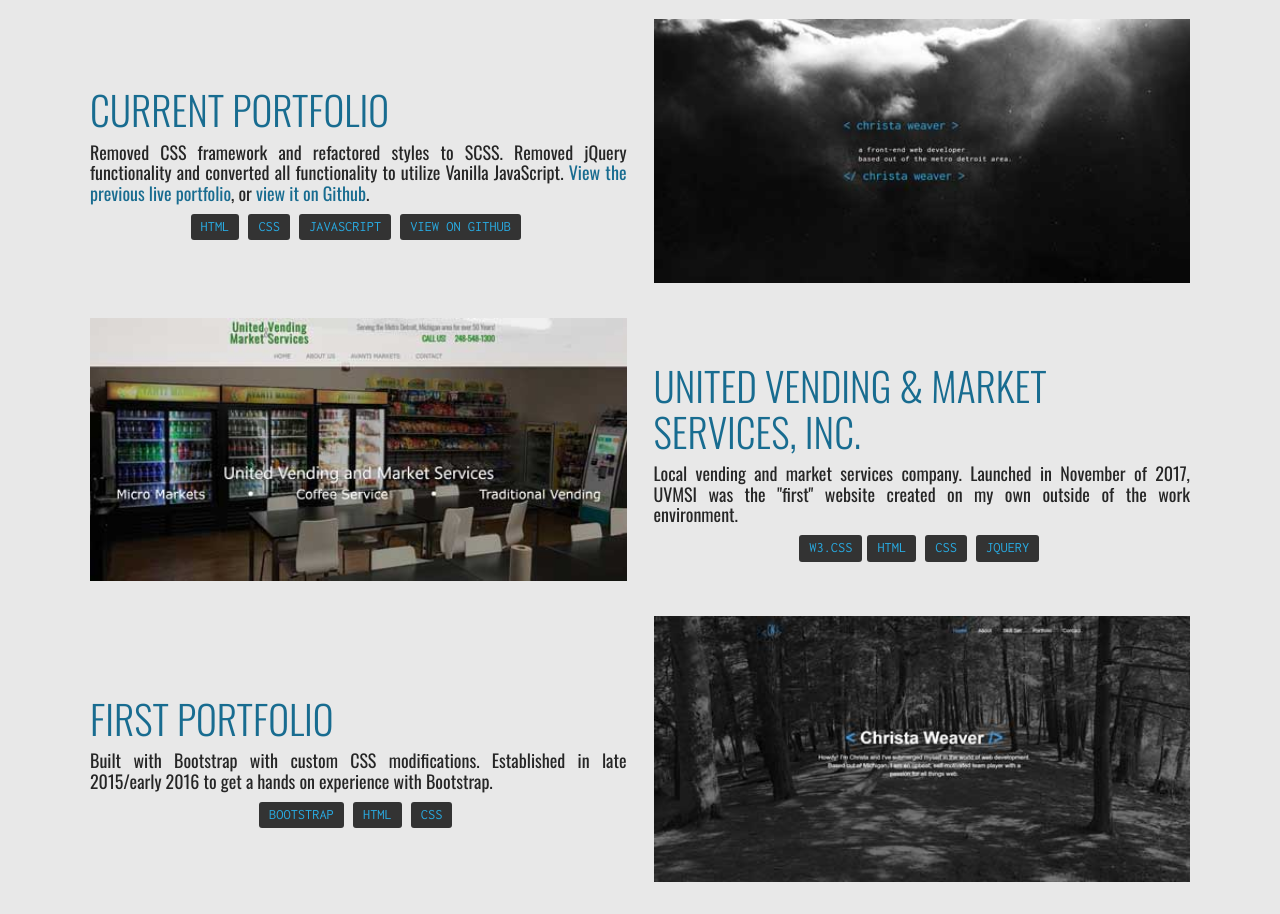
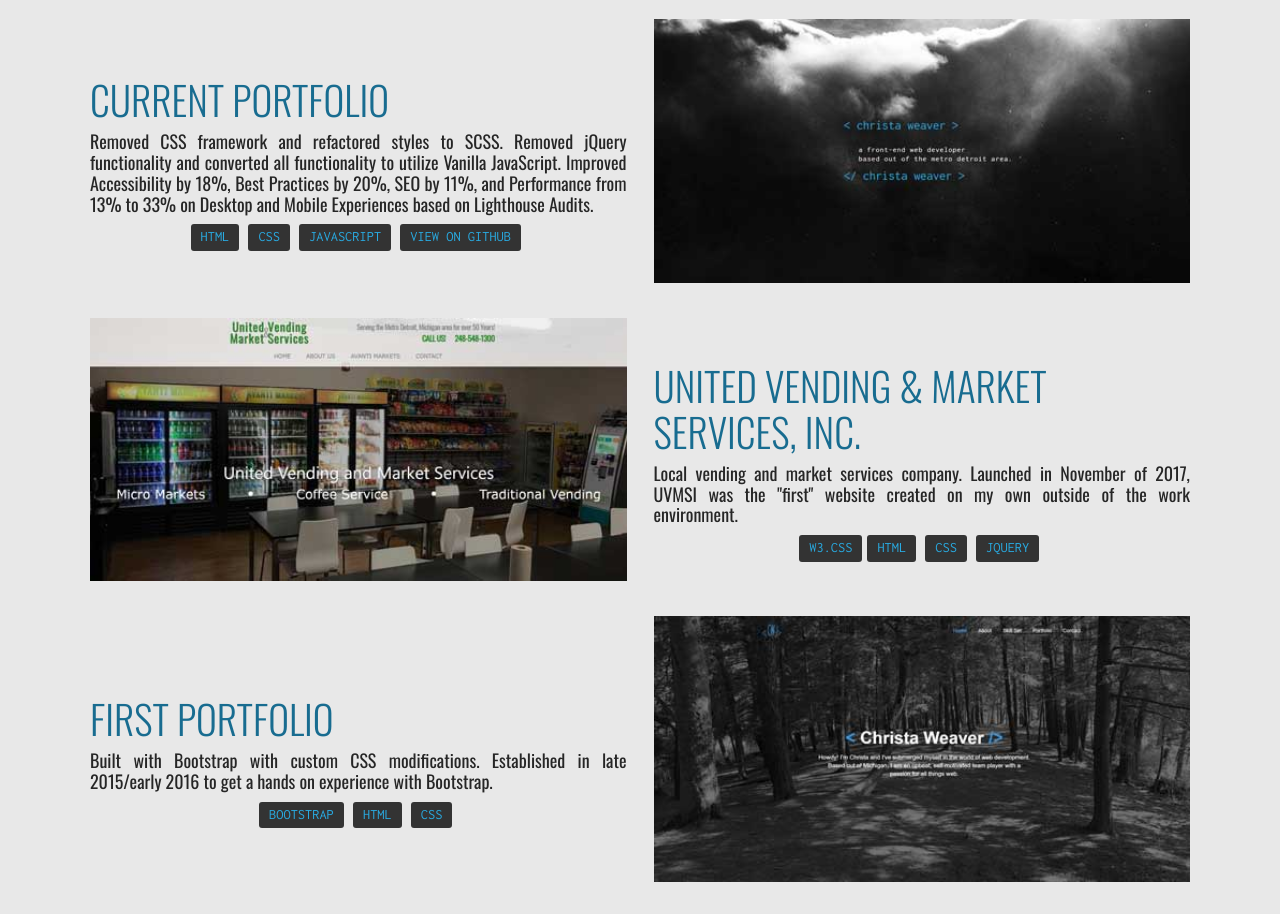
Before and after one commit to cweave/portfolio-rewrite, a plain HTML site: page index.html in a window 1280 px wide. Shown: the part 1760-2674 px from the top of the page. Drawn offline with nearby package versions, Linux system fonts and the light colour scheme.

Commit message:
portfolio description updated

```diff
--- a/index.html
+++ b/index.html
@@ -93,14 +93,13 @@
 			<div class="portfolio-item">
 				<div class="project-details">
 					<h2>Current Portfolio</h2>
-					<p>Removed CSS framework and refactored styles to SCSS. Removed jQuery functionality and converted all functionality
-						to utilize Vanilla JavaScript. <a href="http://portfoliov2.christaweaver.com/" target="_blank" title="View previous live portfolio" rel="noreferrer noopener">View the previous live portfolio</a>, or <a href="https://github.com/cweave/Portfolio" target="_blank" title="View previous portfolio on Github" rel="noreferrer noopener">view it on Github</a>.</p>
+					<p>Removed CSS framework and refactored styles to SCSS. Removed jQuery functionality and converted all functionality to utilize Vanilla JavaScript. Improved Accessibility by 18%, Best Practices by 20%, SEO by 11%, and Performance from 13% to 33% on Desktop and Mobile Experiences based on Lighthouse Audits.</p>
 					<div class="technology-used">
 						<ul>
 							<li>HTML</li>
 							<li>CSS</li>
 							<li>JavaScript</li>
-							<li><a href="https://github.com/cweave/Portfolio" target="_blank" title="View previous portfolio on Github" rel="noreferrer noopener">View on Github</a></li>
+							<li><a href="https://github.com/cweave/portfolio-rewrite target="_blank" title="View previous portfolio on Github" rel="noreferrer noopener">View on Github</a></li>
 						</ul>
 					</div>
 				</div>
```
